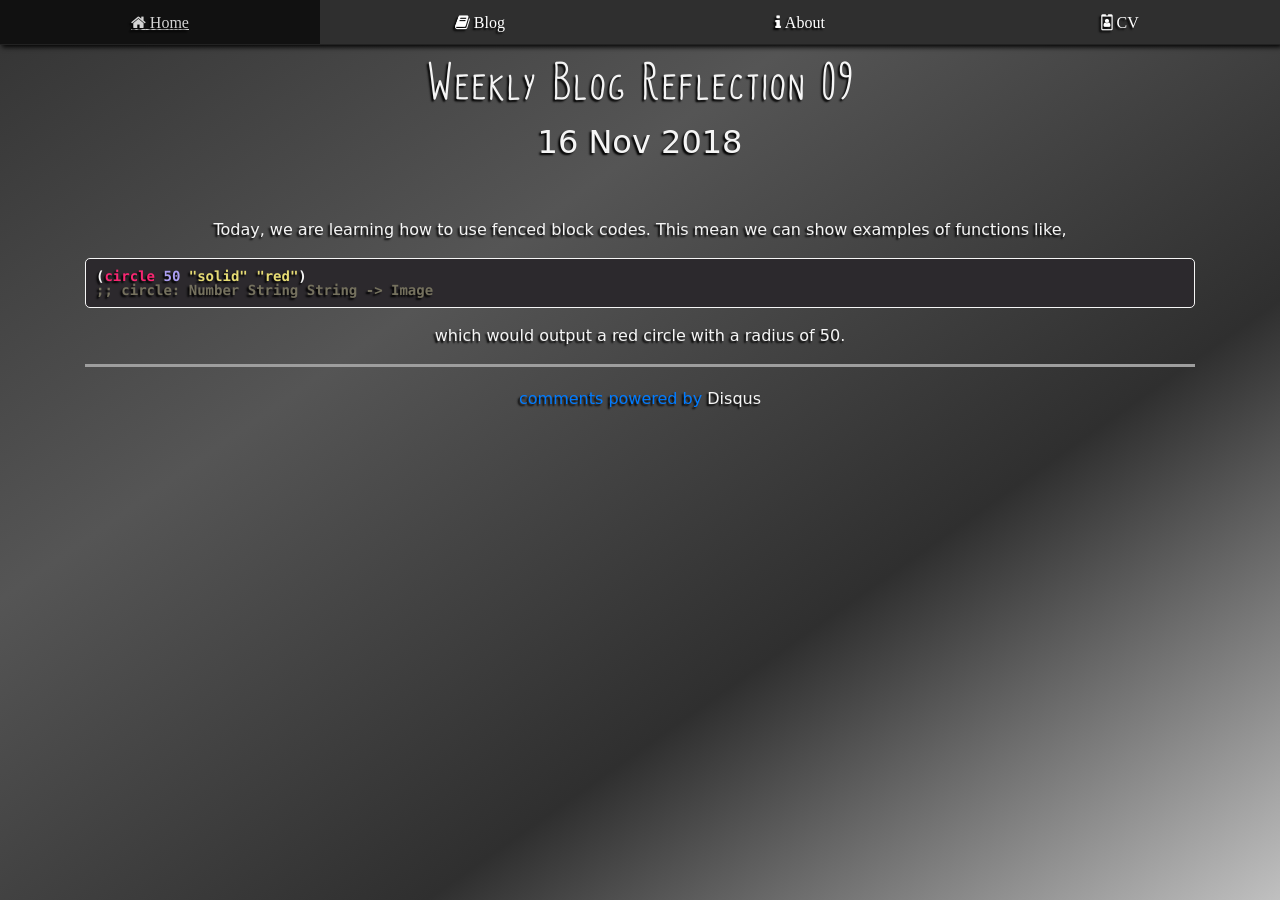
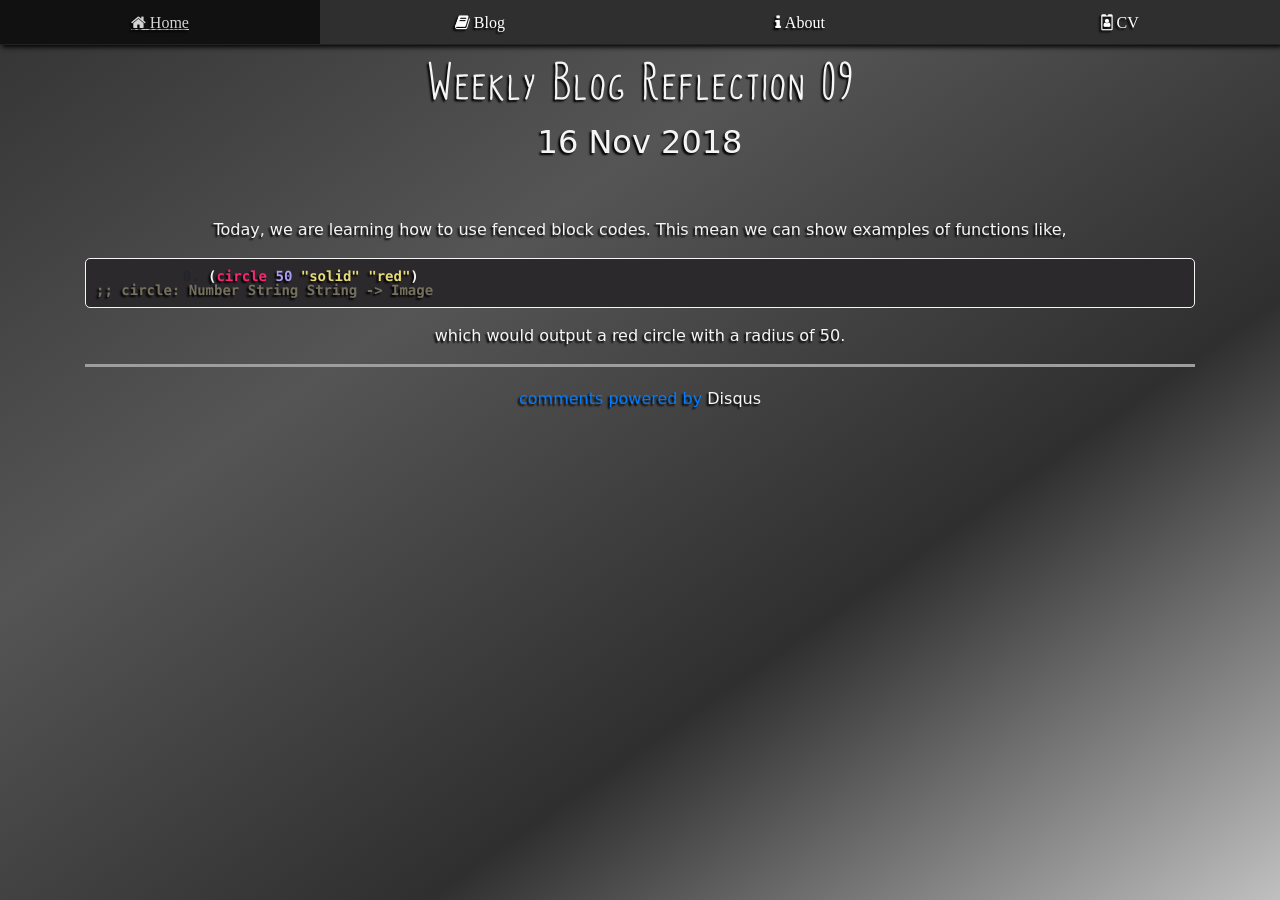
Before and after one commit to lemueldls/lemueld6200.github.io, a Jekyll site: the page built from _posts/2018-11-16-weekly-blog-reflection-09.md, in a window 1280 px wide. Built offline with Jekyll 4.4.1, drawn with Linux system fonts in a browser that asks for light colours; comment, search, counter and statistics services are not loaded; grey boxes are pictures that could not be loaded.

Commit message:
Update main.css

```diff
--- a/css/main.css
+++ b/css/main.css
@@ -33,6 +33,8 @@
 	text-shadow: -2px 2px 2px black;
 	color: whitesmoke;
 }
+
+/* Code Blocks */
 code {
     color: whitesmoke;
     padding: 10px;
@@ -52,6 +54,22 @@
     line-height: 100%;
     border: thin solid whitesmoke;
     font-family: "Operator", "Monaco", "Menlo", "Ubuntu Mono", "Consolas", "source-code-pro", monospace;
+}
+pre code {
+	white-space: pre-wrap;
+}
+	counter-reset: listing;
+}
+pre code {
+	counter-increment: listing;
+}
+pre code::before {
+	content: counter(listing) ". ";
+	display: inline-block;
+	width: 8em;         /* doesn't work */
+	padding-left: auto; /* doesn't work */
+	margin-left: auto;  /* doesn't work */
+	text-align: right;  /* doesn't work */
 }
 html {
 	min-height: 100%;
```
